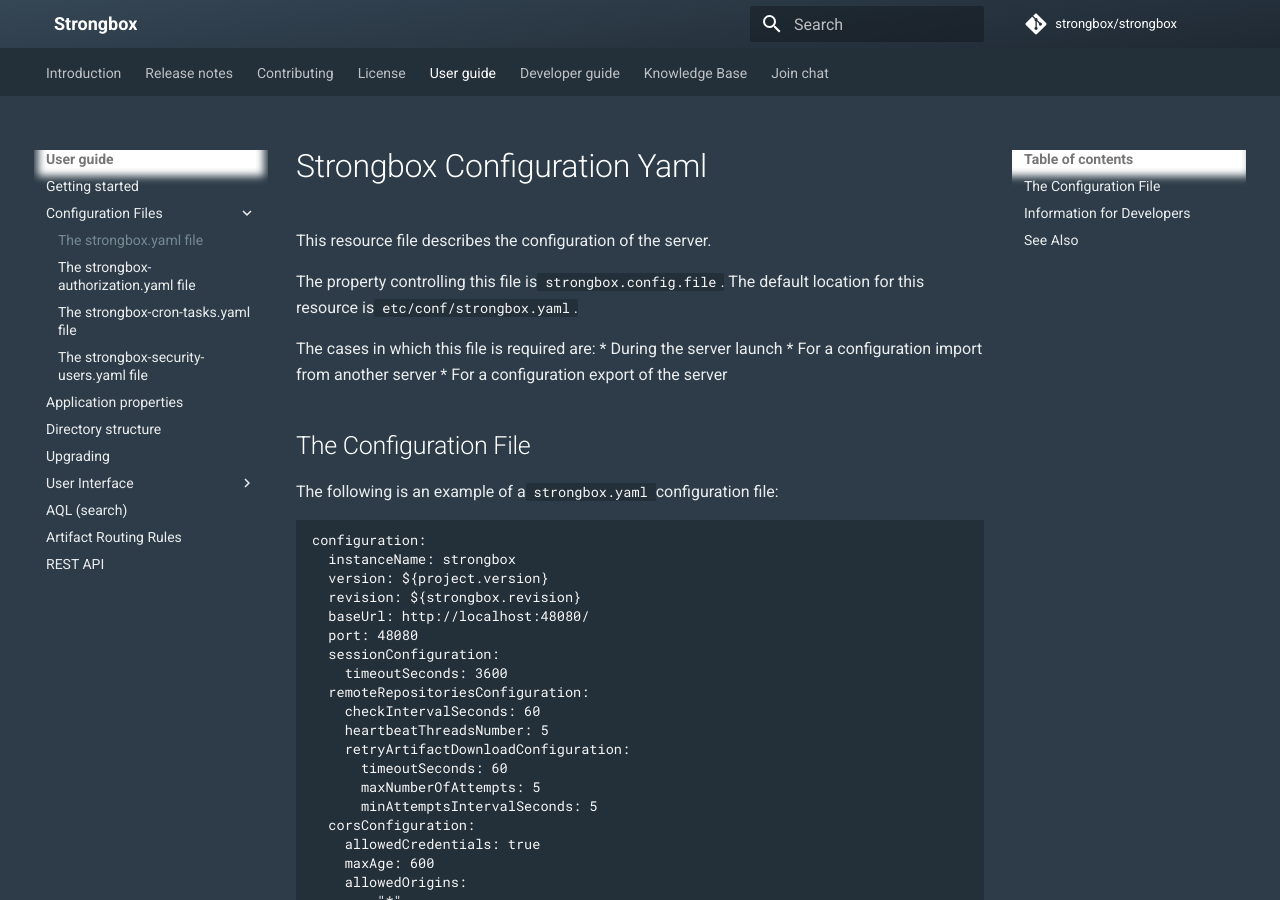
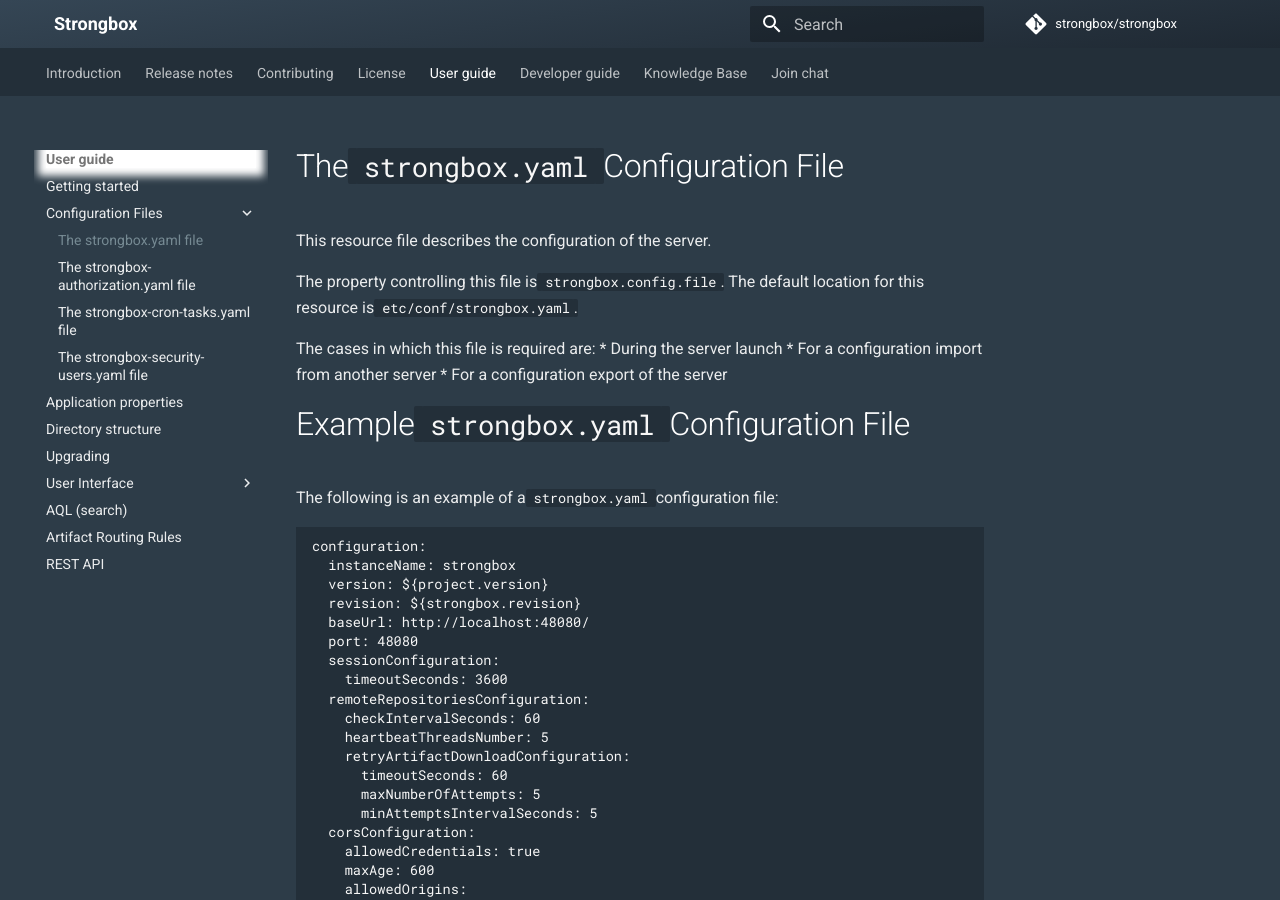
Before and after one commit to strongbox/strongbox-docs, an MkDocs documentation site: the page built from docs/user-guide/configuration-files/strongbox-yaml.md, in a window 1280 px wide and 900 px high. Built offline with MkDocs 1.6.1 and Material for MkDocs 9.7.7, drawn with Linux system fonts in a browser that asks for light colours; comment, search, counter and statistics services are not loaded; some of the changed text lies outside the part shown.

Commit message:
Update strongbox-yaml.md

```diff
--- a/docs/user-guide/configuration-files/strongbox-yaml.md
+++ b/docs/user-guide/configuration-files/strongbox-yaml.md
@@ -9,7 +9,7 @@
 * For a configuration import from another server
 * For a configuration export of the server
 
-## The Configuration File
+# Example `strongbox.yaml` Configuration File
 
 The following is an example of a `strongbox.yaml` configuration file:
 
@@ -383,7 +383,7 @@
               - storageId: storage-common-proxies
                 repositoryId: jboss-public-releases
 
-## Information for Developers
+# Information For Developers
 
 The following classes are related to various aspects of the configuration:
 
@@ -394,5 +394,5 @@
 
 The [strongbox.yaml](https://github.com/strongbox/strongbox/blob/master/strongbox-resources/strongbox-storage-api-resources/src/main/resources/etc/conf/strongbox.yaml), which is packaged in the distribution, is located under the [strongbox-storage-api-resources](https://github.com/strongbox/strongbox/blob/master/strongbox-resources/strongbox-storage-api-resources/)'s `src/main/resources/etc/conf` directory.
 
-## See Also
+# See Also
 * [Artifact Routing Rules](../artifact-routing-rules.md)
```
Also changed, not shown: other parts of docs/user-guide/configuration-files/strongbox-yaml.md (+1 -1 lines).
